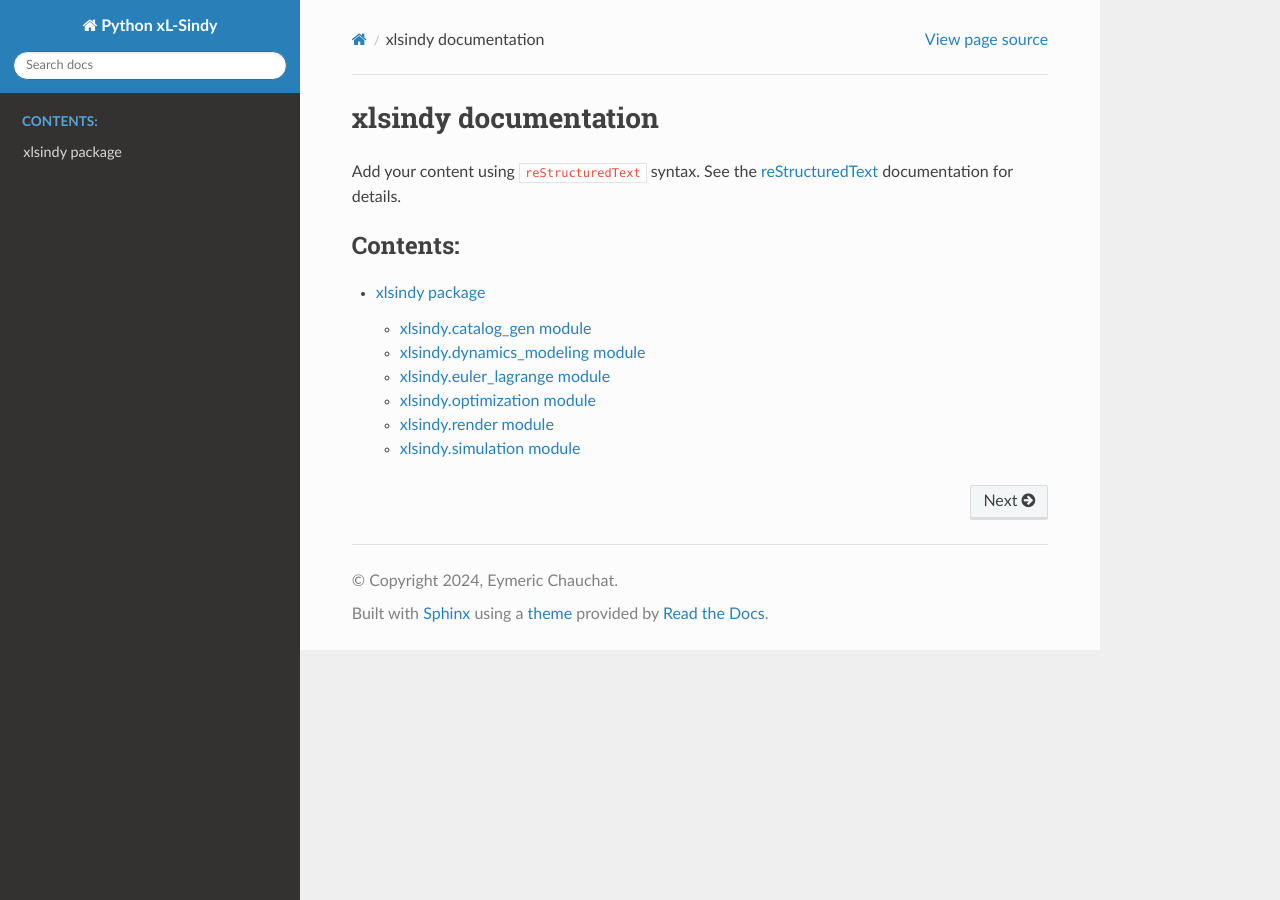
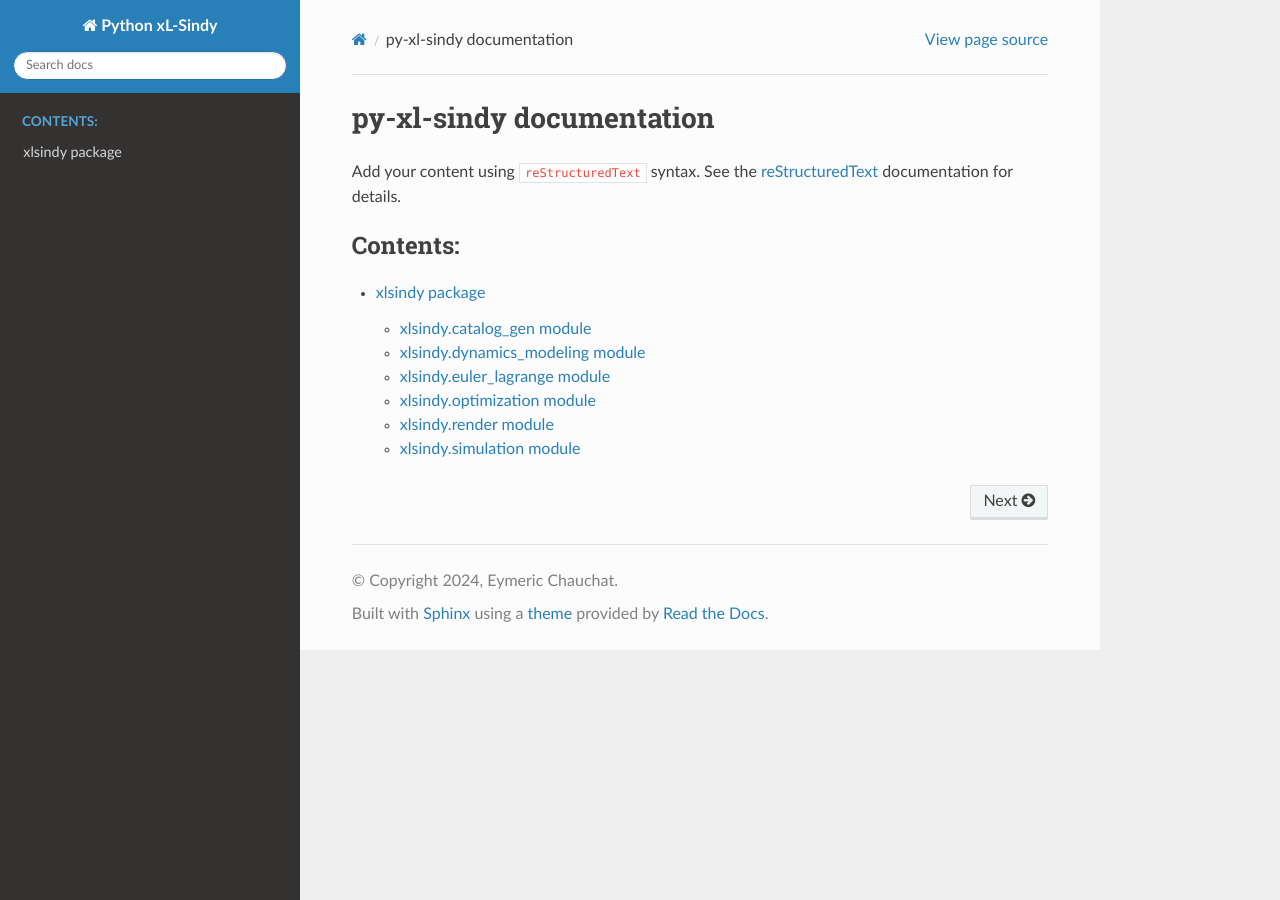
Before and after one commit to Eymeric65/py-xl-sindy, a Sphinx documentation site: the page built from docs/index.rst, in a window 1280 px wide. Built offline with Sphinx 7.4.7 and the Read the Docs theme 3.1.0, drawn with Linux system fonts in a browser that asks for light colours.

Commit message:
Version check workflow v2

```diff
--- a/docs/index.rst
+++ b/docs/index.rst
@@ -3,7 +3,7 @@
    You can adapt this file completely to your liking, but it should at least
    contain the root `toctree` directive.
 
-xlsindy documentation
+py-xl-sindy documentation
 =====================
 
 Add your content using ``reStructuredText`` syntax. See the
```
Also changed, not shown: 1 other file.
